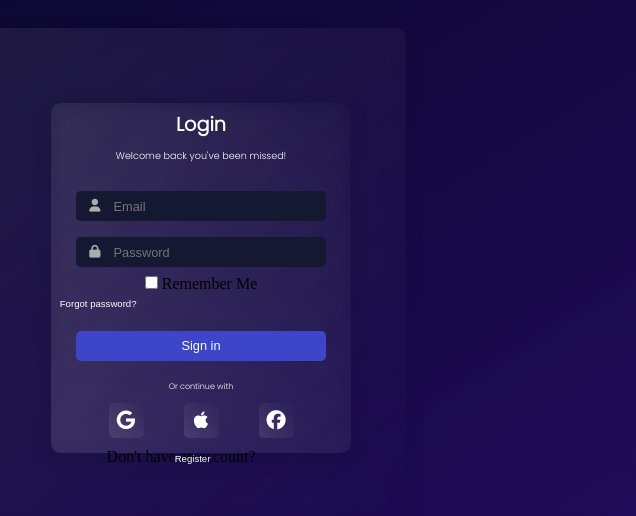
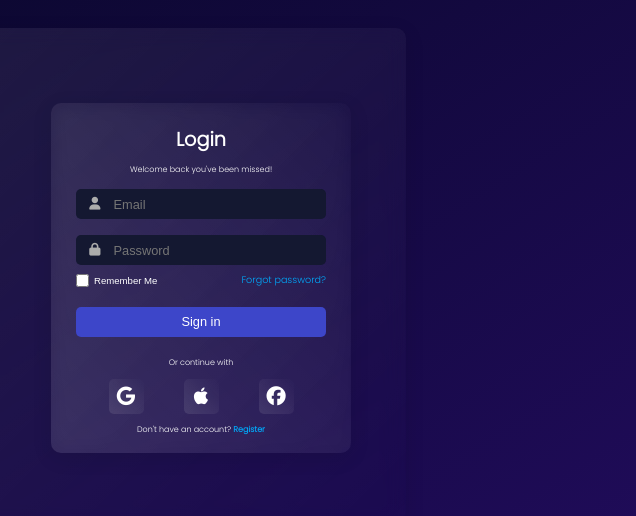
Before and after one commit to rhyumiranda/transparent-login-form, a plain HTML site: page index.html in a window 1280 px wide. Shown: the part 122-638 px from the top of the page, 644-1280 px from the left. Drawn offline with Linux system fonts and the light colour scheme.

Commit message:
Divide remember me and forget password using grid

```diff
--- a/css/style.css
+++ b/css/style.css
@@ -9,8 +9,6 @@ body{
   height: 100vh;
 }
 
-
-
 main{
   min-height: 100vh;
   width: 100%;
@@ -20,6 +18,16 @@ main{
   align-items: center;
 
   background-image: linear-gradient(to bottom right, #03061e, #220c5e);
+}
+
+input:-webkit-autofill,
+input:-webkit-autofill:hover,
+input:-webkit-autofill:focus,
+input:-webkit-autofill:active{
+    -webkit-background-clip: text;
+    -webkit-text-fill-color: #ffffff;
+    transition: background-color 5000s ease-in-out 0s;
+    box-shadow: inset 0 0 20px 20px #141831;
 }
 
 /* ==========
@@ -153,8 +161,6 @@ Contact Info Section
   color: white;
 }
 
-.input-field input:-webkit-autofill, input:-webkit-autofill:hover,  input:-webkit-autofill:focus, textarea:-webkit-autofill, textarea:-webkit-autofill:hover, textarea:-webkit-autofill:focus, select:-webkit-autofill, select:-webkit-autofill:hover, select:-webkit-autofill:focus {     -webkit-background-color:transparent;  transition: background-color 5000s ease-in-out 0s; }
-
 .contact-form button {
   max-width: 250px;
   width: 100%;
@@ -183,22 +189,44 @@ Contact Info Section
 Texts Content
 ========== */
 
-.contact-form p a {
+.remember-forget-container{
   font-family: 'Poppings', sans-serif;
   text-decoration: none;
+  max-width: 250px;
+  width: 100%;
+  font-weight: 100;
+
+  /* position: relative;
+  right: 85px;
+  top: 0; */
+
+  display: grid;
+  grid-template-columns: repeat(2, 1fr);
+}
+
+#checkbox{
+  display: flex;
+  justify-content: flex-start;
+  align-items: center;
+
   color: white;
+  font-size: .6rem;
+  gap: 5px;
+}
 
+#forget-password a{
+  color: rgb(0, 171, 251);
   font-size: .6rem;
-  font-weight: 100;
-  text-align: start;
+  text-decoration: none;
 
-  position: relative;
-  right: 85px;
-  top: 0;
+
+  display: flex;
+  justify-content: flex-end;
+  align-items: center;
 }
 
 .greeting{
-  margin: 20px 0;
+  margin: 5px 0;
 }
 
 .greeting h1,
@@ -213,17 +241,28 @@ Texts Content
   margin-bottom: 10px;
 }
 
-.greeting > p{
+.greeting p{
   font-size: .6rem;
 }
 
-.contact-form > p{
+.contact-form p{
   font-family: 'Poppins', sans-serif;
   text-align: center;
   color: white;
   font-size: .5rem;
 }
 
+.create-account a{
+  font-family: 'Poppins', sans-serif;
+  text-decoration: none;
+
+  position: relative;
+  left: 0;
+  font-weight: bolder;
+  color: rgb(0, 171, 251);
+  font-size: .5rem;
+}
+
 /* ==========
 Media Query
 ========== */
```
